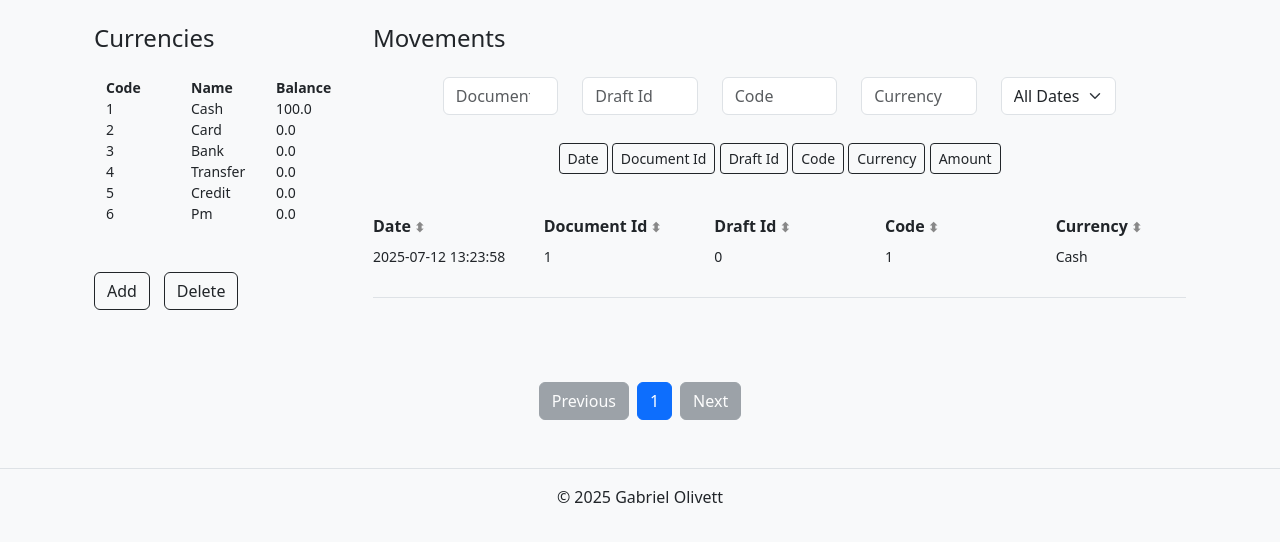
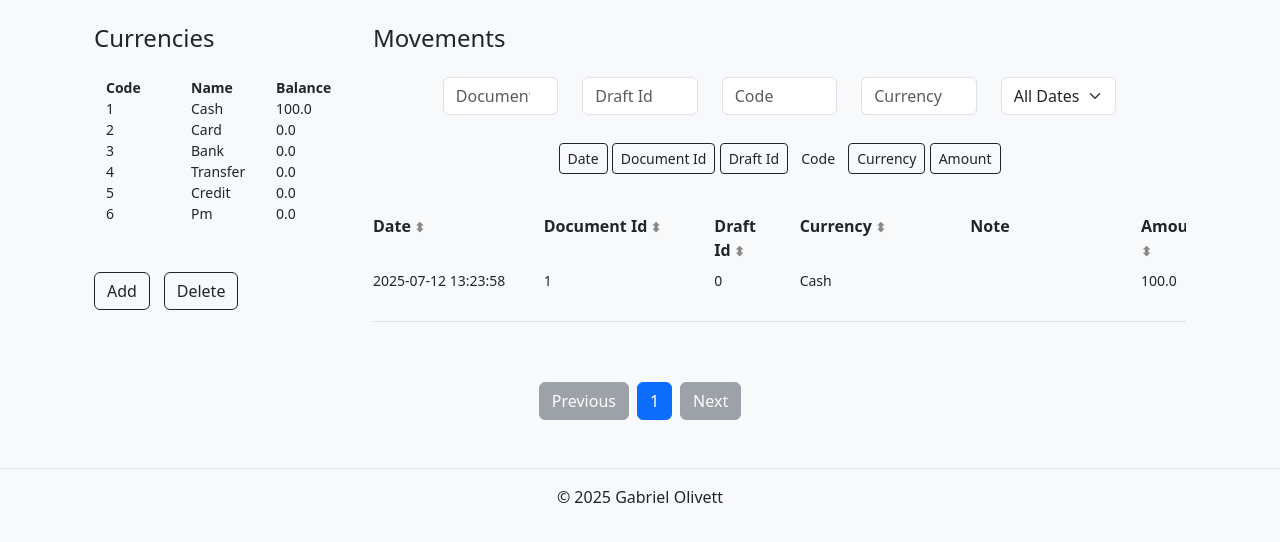
Before and after one commit to Gaboaom30/cs50_finalproject, a Flask app: page /currencies in a window 1280 px wide. Shown: the part 152-694 px from the top of the page. Run offline with Flask 3, Linux system fonts and the light colour scheme; data comes from the database, SQL or seed files in the repository; both versions use the stored data as it was after the commit.

Commit message:
backing before changind register

```diff
--- a/templates/currencies.html
+++ b/templates/currencies.html
@@ -104,7 +104,7 @@
                 <input type="checkbox" class="toggle-col btn-check" id="btn-check-3" data-target="col-draftId" autocomplete="off" checked>
                 <label class="btn btn-sm" for="btn-check-3">Draft Id</label>
 
-                <input type="checkbox" class="toggle-col btn-check" id="btn-check-4" data-target="col-code" autocomplete="off" checked>
+                <input type="checkbox" class="toggle-col btn-check" id="btn-check-4" data-target="col-code" autocomplete="off">
                 <label class="btn btn-sm" for="btn-check-4">Code</label>
 
                 <input type="checkbox" class="toggle-col btn-check" id="btn-check-5" data-target="col-currency" autocomplete="off" checked>
@@ -121,10 +121,11 @@
                         <div class="row fw-bold" style="text-align: left;">
                             <div class="col-2 sort-header col-date" data-sort="date">Date</div>
                             <div class="col-2 sort-header col-docId" data-sort="document_id">Document Id</div>
-                            <div class="col-2 sort-header col-draftId" data-sort="draft_id">Draft Id</div>
-                            <div class="col-2 sort-header col-code" data-sort="payment_method_id">Code</div>
+                            <div class="col-1 sort-header col-draftId" data-sort="draft_id">Draft Id</div>
+                            <div class="col-1 sort-header col-code" data-sort="payment_method_id">Code</div>
                             <div class="col-2 sort-header col-currency" data-sort="name">Currency</div>
-                            <div class="col-2 sort-header col-amount" data-sort="amount">Amount</div>
+                            <div class="col-2 col-note" data-sort="note">Note</div>
+                            <div class="col-1 sort-header col-amount" data-sort="amount">Amount</div>
                         </div>
                     </div>
                     <div id="inventory-data" style="text-align: left;"> </div>
@@ -220,10 +221,11 @@
                         <div class="row resizable-row py-2 border-bottom">
                             <div class="col-2 small col-date">${formatDate(item.date)}</div>
                             <div class="col-2 small col-docId">${item.document_id}</div>
-                            <div class="col-2 small col-draftId">${item.draft_id}</div>
-                            <div class="col-2 small col-code">${item.payment_method_id}</div>
+                            <div class="col-1 small col-draftId">${item.draft_id}</div>
+                            <div class="col-1 small col-code">${item.payment_method_id}</div>
                             <div class="col-2 small col-currency">${capitalize(item.name)}</div>
-                            <div class="col-2 small col-amount">${(item.amount).toFixed(1)}</div>
+                            <div class="col-2 small col-note">${capitalize(item.note)}</div>
+                            <div class="col-1 small col-amount">${(item.amount).toFixed(1)}</div>
                             <div class="resize-handle"></div>
                         </div>
                     `;
```
Also changed, not shown: databases.db, 2 other files.
